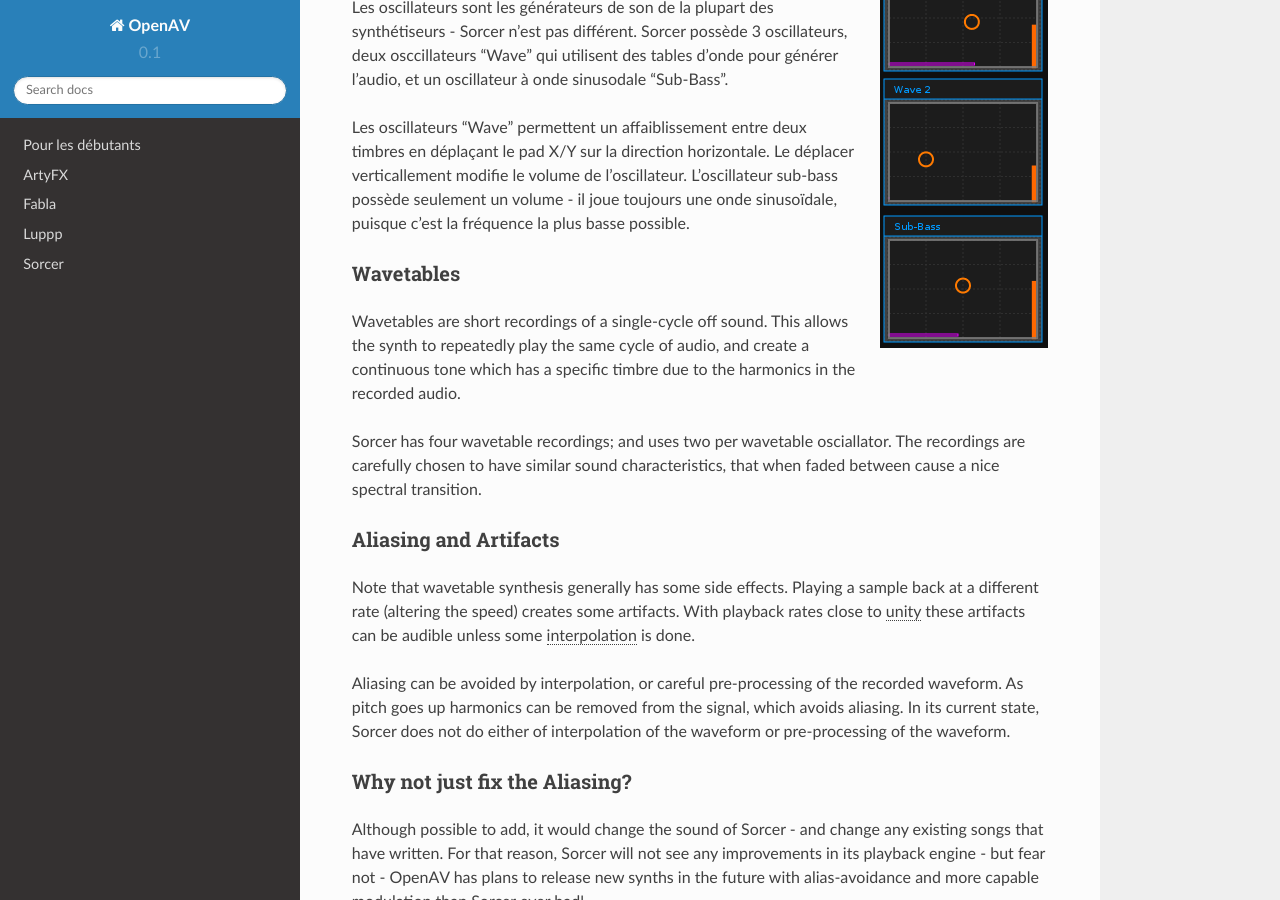
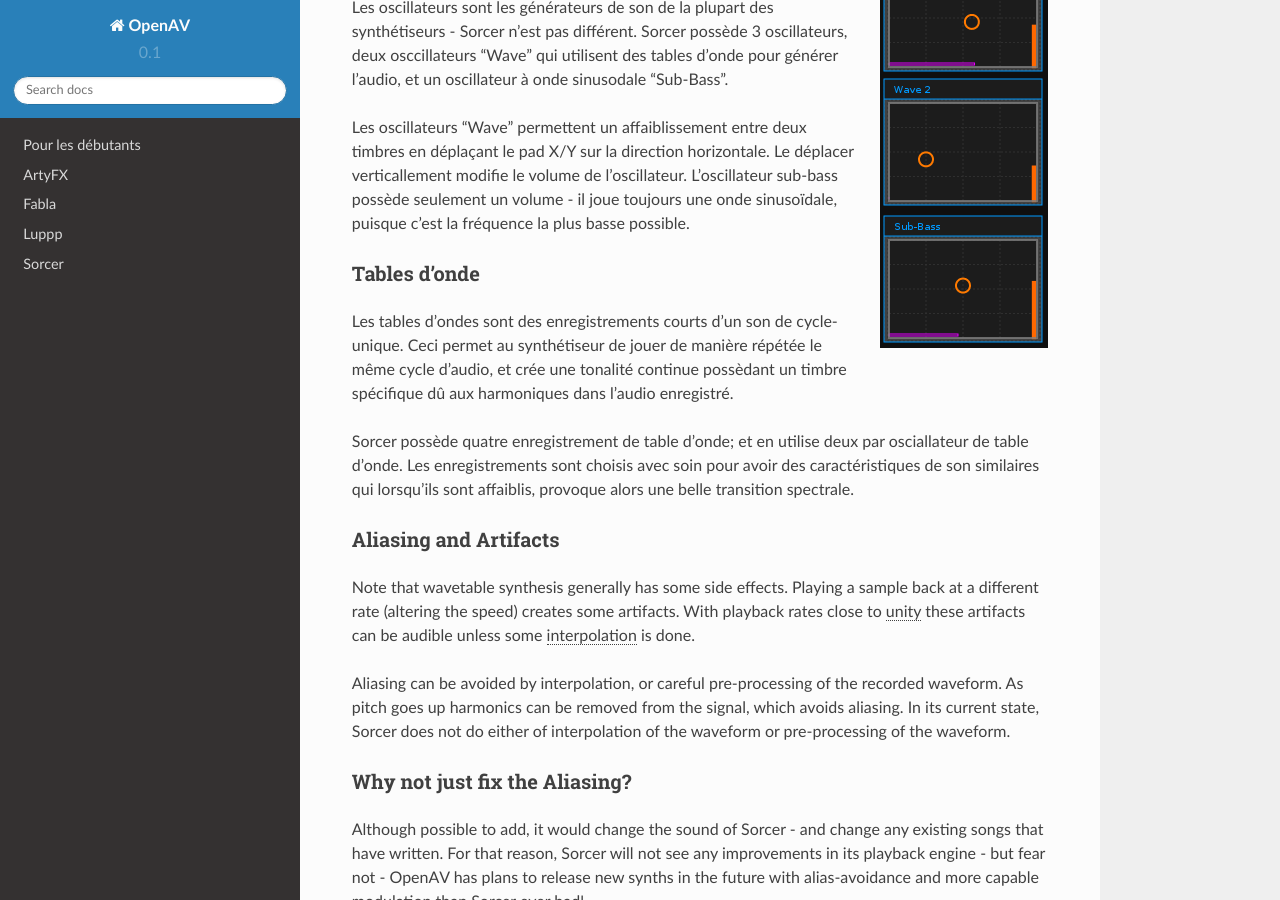
Before and after one commit to openAVproductions/openAV-manual, a Sphinx documentation site: the page built from source/fr-sorcer.rst, in a window 1280 px wide and 900 px high, scrolled down 682 px. Built offline with Sphinx 7.4.7 and the Read the Docs theme 2.0.0, drawn with Linux system fonts in a browser that asks for light colours.

Commit message:
Update fr-sorcer.rst
one more paragraphe

```diff
--- a/source/fr-sorcer.rst
+++ b/source/fr-sorcer.rst
@@ -40,17 +40,17 @@
 un volume - il joue toujours une onde sinusoïdale, puisque c'est la fréquence
 la plus basse possible.
 
-Wavetables
-----------
-Wavetables are short recordings of a single-cycle off sound. This allows
-the synth to repeatedly play the same cycle of audio, and create a
-continuous tone which has a specific timbre due to the harmonics in the
-recorded audio.
+Tables d'onde
+-------------
+Les tables d'ondes sont des enregistrements courts d'un son de cycle-unique.
+Ceci permet au synthétiseur de jouer de manière répétée le même cycle d'audio,
+et crée une tonalité continue possèdant un timbre spécifique dû aux harmoniques
+dans l'audio enregistré.
 
-Sorcer has four wavetable recordings; and uses two per wavetable
-osciallator. The recordings are carefully chosen to have similar sound
-characteristics, that when faded between cause a nice spectral transition.
-
+Sorcer possède quatre enregistrement de table d'onde; et en utilise deux par
+osciallateur de table d'onde. Les enregistrements sont choisis avec soin pour
+avoir des caractéristiques de son similaires qui lorsqu'ils sont affaiblis,
+provoque alors une belle transition spectrale.
 
 Aliasing and Artifacts
 ----------------------
```
